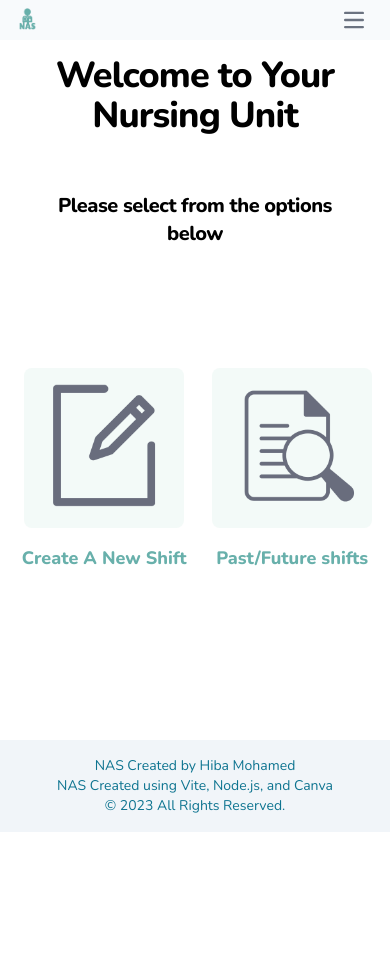
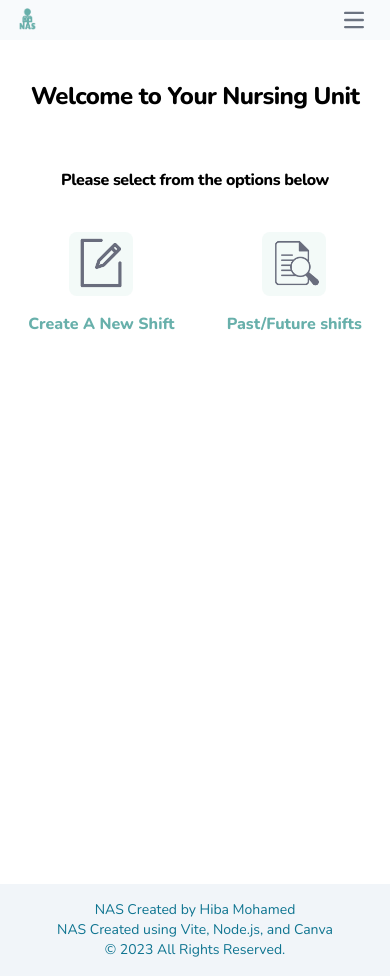
Before and after one commit to Hiba-Mohamed/Reactjs-Nurses-Assignment-Sheet, a React (Vite) app: page /unitNav in a window 390 px wide. Before the commit the page ends 844 px from the top, so only its background shows below. Built offline with nearby package versions, Linux system fonts and the light colour scheme.

Commit message:
unit nav mobile responsiveness completed

```diff
--- a/src/components/unitNav.tsx
+++ b/src/components/unitNav.tsx
@@ -1,27 +1,27 @@
 export default function UnitNav ()
 {
     return (
-      <div className="font-nunito">
-        <div className="flex flex-col items-center justify-center pb-10">
-          <h1 className="text-nunito-900 font-extrabold text-4xl sm:text-5xl lg:text-6xl tracking-tight text-center m-4">
+      <div className="font-nunito min-h-screen">
+        <div className="flex flex-col items-center justify-center">
+          <h1 className="pt-10 text-nunito-900 font-extrabold text-2xl sm:text-5xl lg:text-6xl tracking-tight text-center p-4">
             Welcome to Your Nursing Unit
           </h1>
-          <h2 className="text-nunito-900 font-extrabold text-xl sm:text-2xl lg:text-lg tracking-tight text-center m-10">
+          <h2 className="text-nunito-900 font-extrabold text-md sm:text-2xl  tracking-tight text-center p-10">
             Please select from the options below
           </h2>
         </div>
-        <div className="flex flex-row flex-wrap justify-evenly mt-10 mb-40">
+        <div className="flex flex-row flex-wrap justify-evenly sm:py-10 pb-10 gap-4">
           <div>
             <a
               href="/startSheet"
               className="flex flex-col items-center justify-center"
             >
               <img
-                className="w-40 rounded-lg "
+                className="sm:w-40 w-16 rounded-lg "
                 src="images/create-logo.png"
                 alt=""
               />
-              <p className="text-lg rounded-lg p-2 bg-white text-green font-bold mt-2">
+              <p className="text-md sm:text-lg rounded-lg p-2 bg-white text-green font-bold mt-2">
                 Create A New Shift
               </p>
             </a>
@@ -32,11 +32,11 @@ export default function UnitNav ()
               className="flex flex-col items-center justify-center"
             >
               <img
-                className="w-40 rounded-lg "
+                className="sm:w-40 w-16 rounded-lg "
                 src="images/history-logo.png"
                 alt=""
               />
-              <p className="text-lg rounded-lg p-2 bg-white text-green font-bold mt-2">
+              <p className="text-md sm:text-lg rounded-lg p-2 bg-white text-green font-bold mt-2">
                 Past/Future shifts
               </p>
             </a>
```
